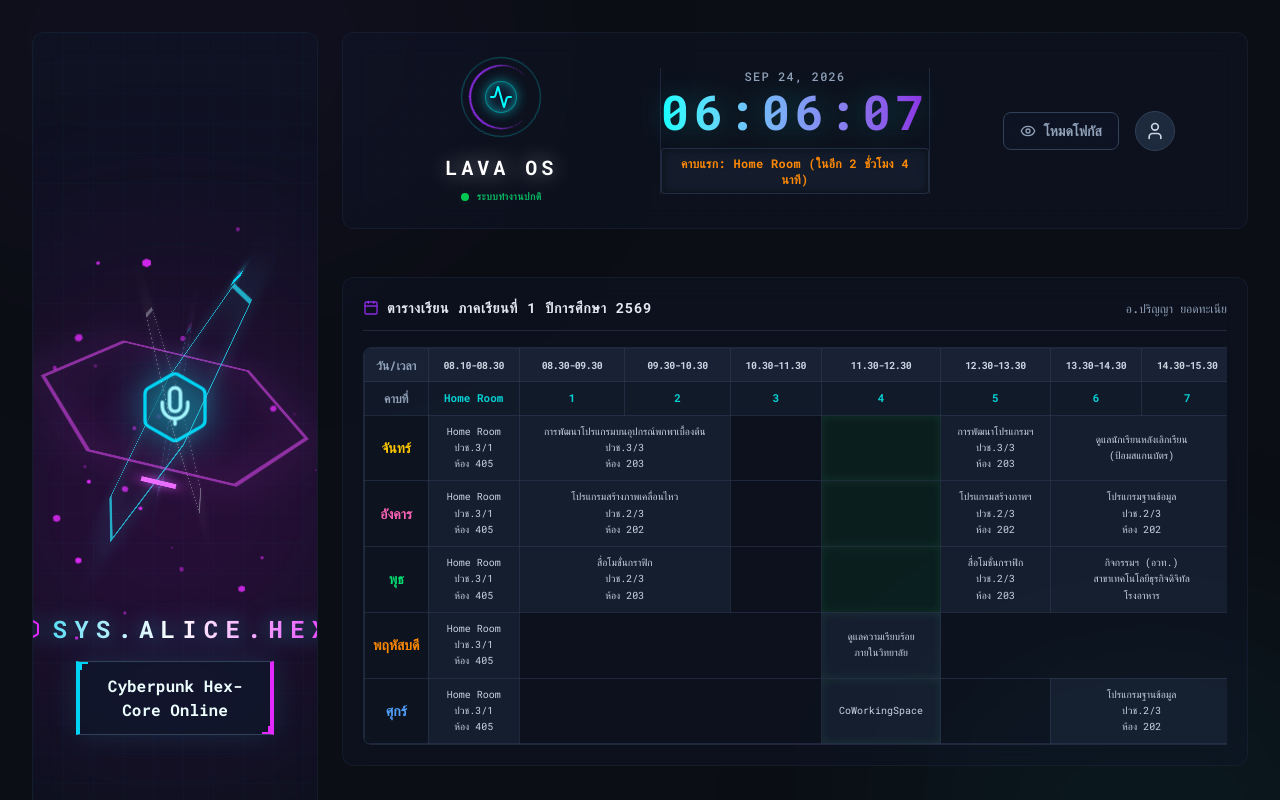
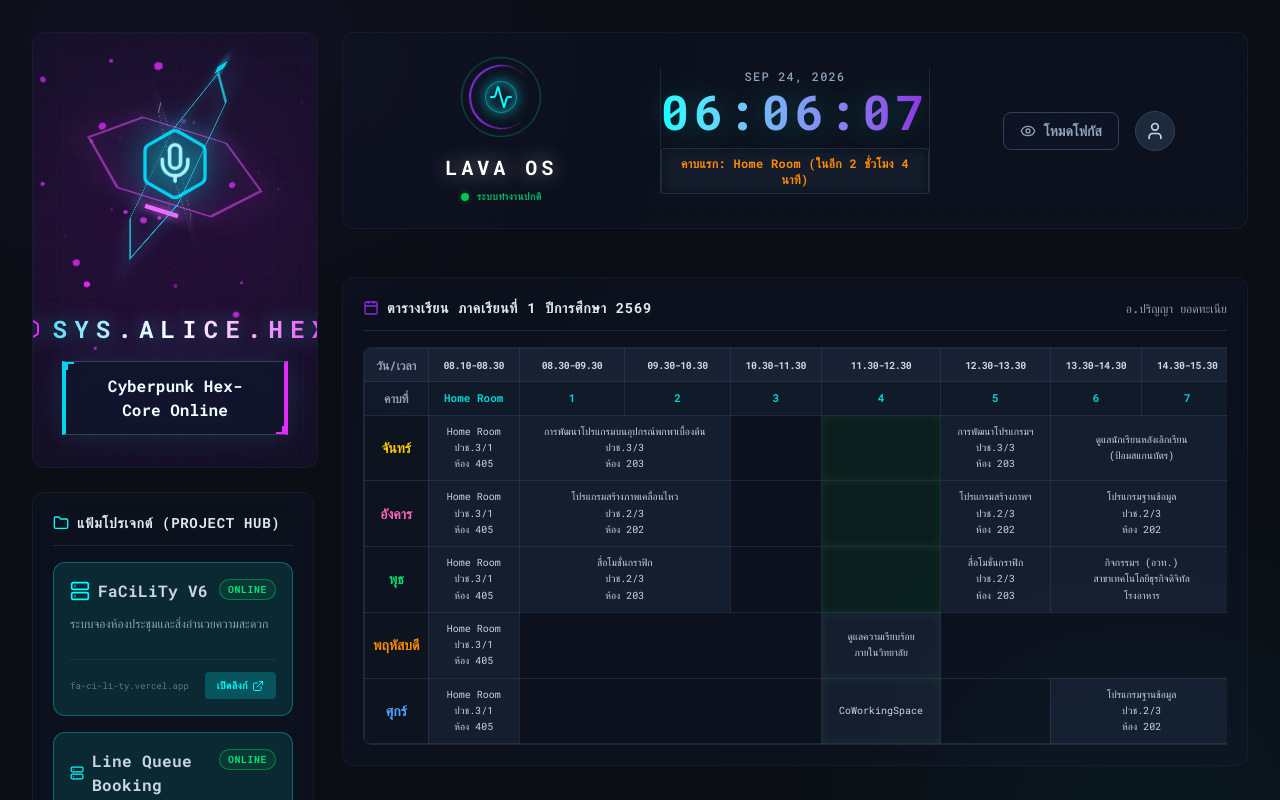
Before and after one commit to parinyabtc69-Txohu-dzwz/Lava, a React (Vite) app: page / in a window 1280 px wide. Shown: the top 800 px of the page. Built offline with nearby package versions, Linux system fonts and the light colour scheme.

Commit message:
Fix Alice UI height hiding projects

```diff
--- a/src/components/VoiceAssistant.jsx
+++ b/src/components/VoiceAssistant.jsx
@@ -127,7 +127,7 @@ const VoiceAssistant = () => {
   );
 
   return (
-    <div className="glass-panel w-full h-full min-h-[400px] flex flex-col items-center justify-center p-8 relative overflow-hidden group bg-slate-950/80">
+    <div className="glass-panel glass-panel w-full flex flex-col items-center justify-center py-8 px-4 relative overflow-hidden group bg-slate-950/80">
 
       {/* Background ambient continuous pulse */}
       <div className={`absolute top-1/2 left-1/2 -translate-x-1/2 -translate-y-1/2 w-[450px] h-[450px] rounded-full blur-[120px] pointer-events-none transition-all duration-1000 animate-pulse ${isListening ? 'bg-cyan-500/30' : 'bg-fuchsia-600/20'}`}></div>
@@ -140,7 +140,7 @@ const VoiceAssistant = () => {
         {/* TRUE 3D CYBERPUNK HEXAGON CORE */}
         <div
           onClick={toggleListening}
-          className="relative w-64 h-64 sm:w-80 sm:h-80 flex items-center justify-center cursor-pointer mb-8"
+          className="relative w-56 h-56 flex items-center justify-center cursor-pointer mb-6"
           style={{ perspective: '1200px' }}
         >
           {/* Particles Layer */}
```
